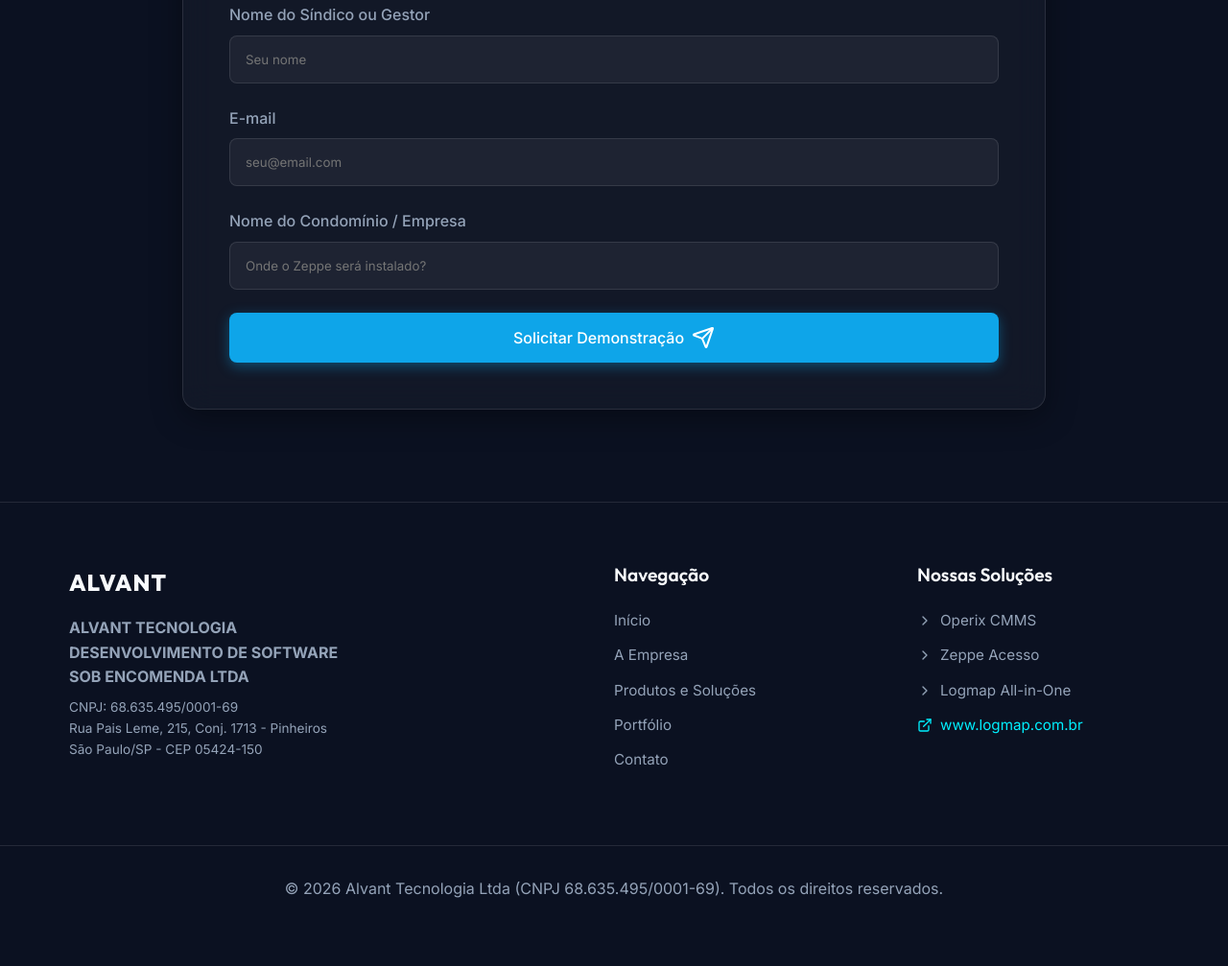
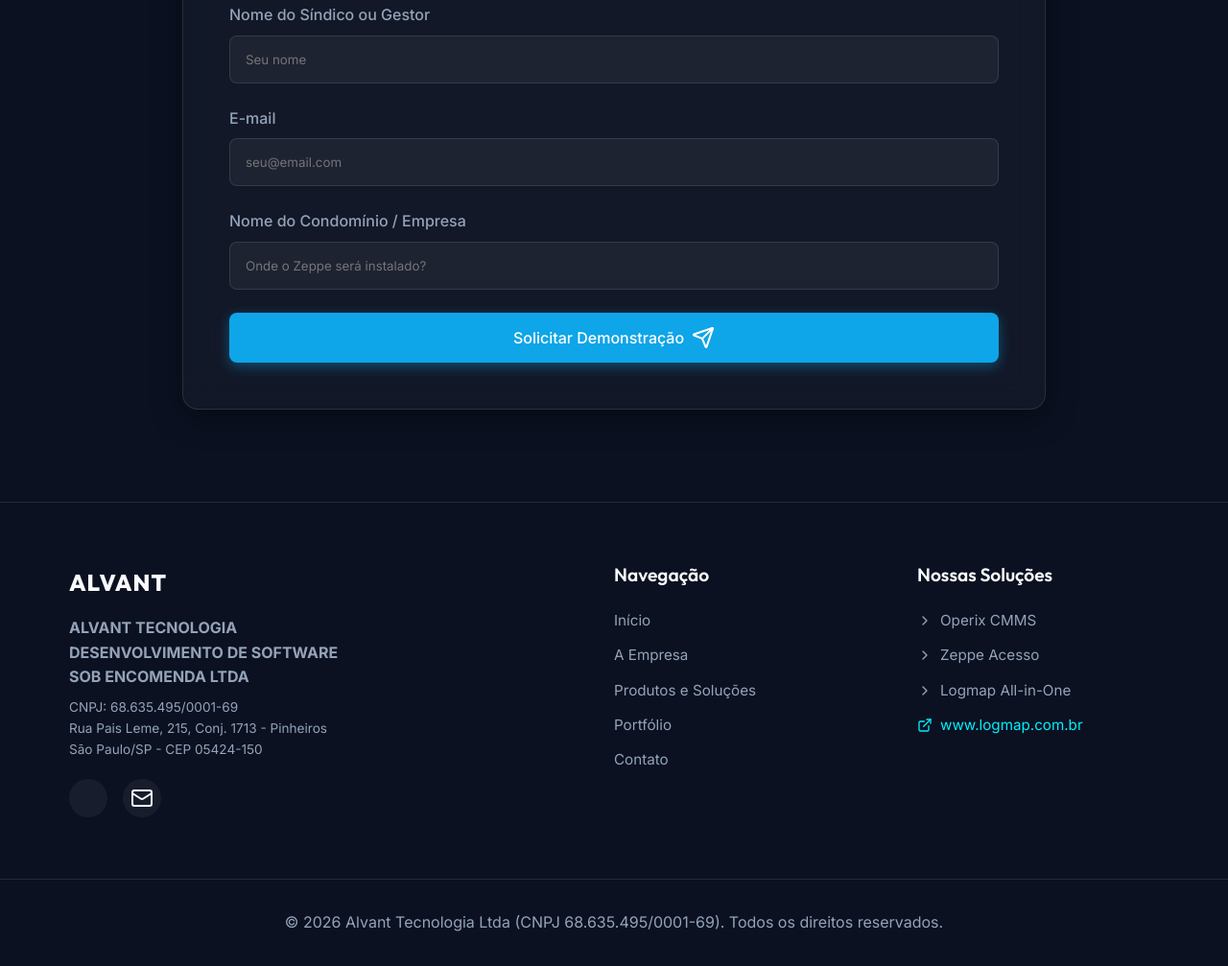
Before and after one commit to LucasAvilaP/site-alvant, a plain HTML site: page zeppe.html in a window 1280 px wide. Shown: the part 2420-3427 px from the top of the page at 96% size. Before the commit the page ends 3391 px from the top, so only its background shows below. Drawn offline with nearby package versions, Linux system fonts and the light colour scheme.

Commit message:
fix: declaracao explita de head e meta charset UTF-8 e integracao do Instagram oficial

```diff
--- a/zeppe.html
+++ b/zeppe.html
@@ -1,6 +1,8 @@
 <!DOCTYPE html>
 <html lang="pt-BR">
-
+<head>
+    <meta charset="UTF-8">
+    <meta name="viewport" content="width=device-width, initial-scale=1.0">
     <!-- SEO Primary Tags -->
     <title>Zeppe Acesso - Controle de Portaria PWA & Interfonia Digital sem Fiação | Alvant</title>
     <meta name="title" content="Zeppe Acesso - Controle de Portaria PWA & Interfonia Digital sem Fiação | Alvant">
@@ -84,6 +86,7 @@
       ]
     }
     </script>
+</head>
 
 <body>
 
@@ -228,6 +231,14 @@
                     Rua Pais Leme, 215, Conj. 1713 - Pinheiros<br>
                     São Paulo/SP - CEP 05424-150
                 </p>
+                <div class="social-icons" style="margin-top: 1.25rem;">
+                    <a href="https://www.instagram.com/alvant.oficial/" target="_blank" rel="noopener" title="Instagram Alvant @alvant.oficial" aria-label="Instagram">
+                        <i data-lucide="instagram"></i>
+                    </a>
+                    <a href="mailto:contato@alvant.com.br" title="E-mail Corporativo Alvant" aria-label="E-mail">
+                        <i data-lucide="mail"></i>
+                    </a>
+                </div>
             </div>
             <div class="footer-links">
                 <h4>Navegação</h4>
```
Also changed, not shown: contato.html (+12 -0 lines), empresa.html (+12 -0 lines), index.html (+15 -0 lines), logmap.html (+12 -0 lines), operix.html (+12 -0 lines), portfolio.html (+12 -0 lines), produtos.html (+12 -0 lines).
